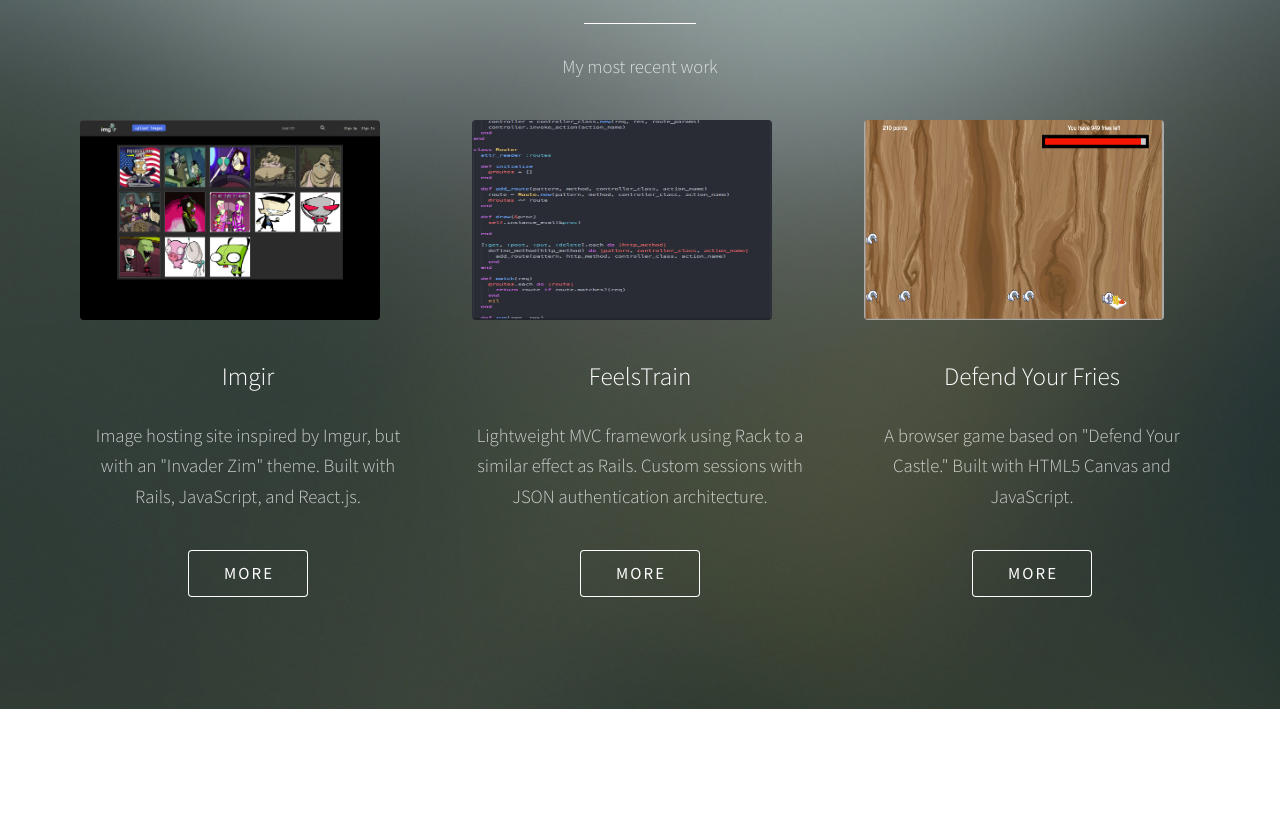
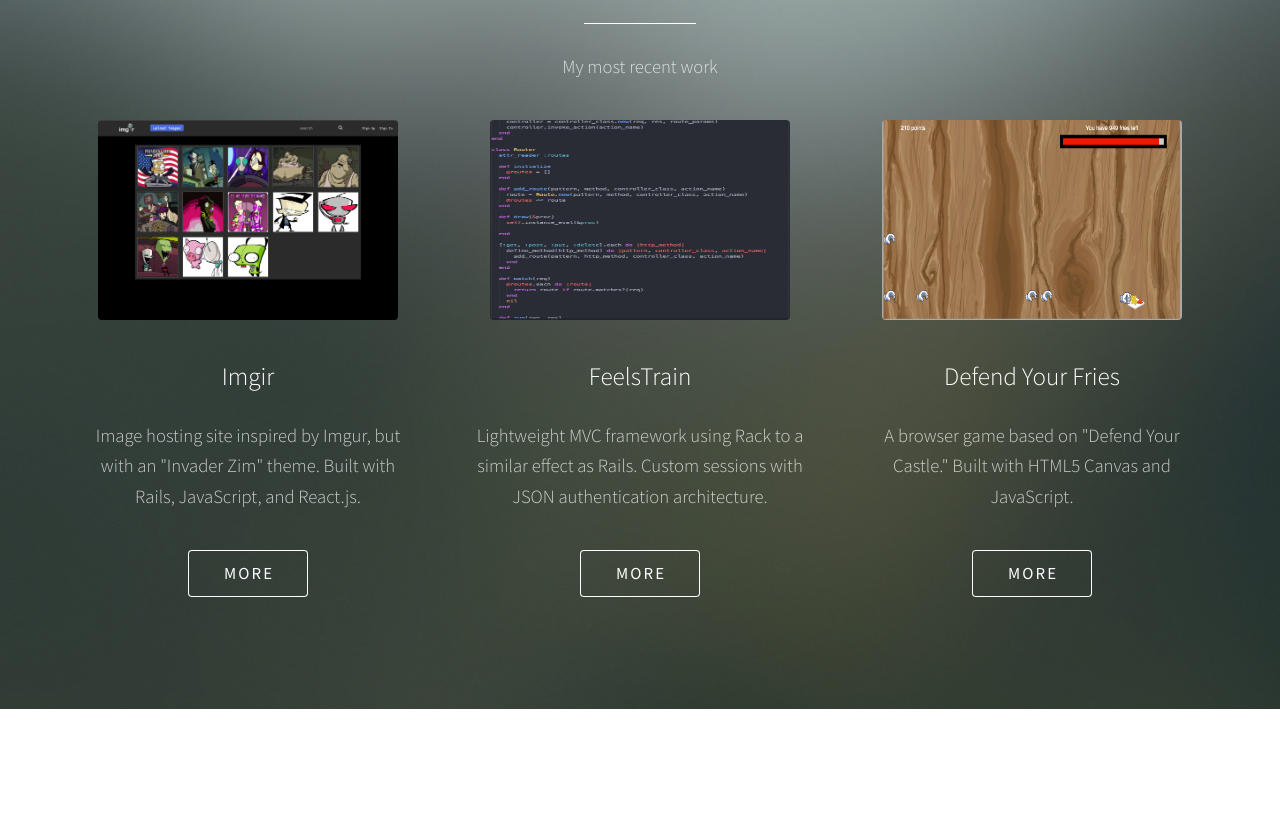
Before and after one commit to hechlerp/appAcademyPortfolio, a plain HTML site: page portfolio/index.html in a window 1280 px wide. Shown: the part 1180-1994 px from the top of the page. Drawn offline with Linux system fonts and the light colour scheme.

Commit message:
centered project images

```diff
--- a/portfolio/assets/css/main.css
+++ b/portfolio/assets/css/main.css
@@ -2303,7 +2303,7 @@
 
 		.image.fit {
 			display: block;
-			margin: 0 0 2em 0;
+			margin: 0 auto 2em auto;
 			width: 300px;
       height: 200px;
 		}
```
